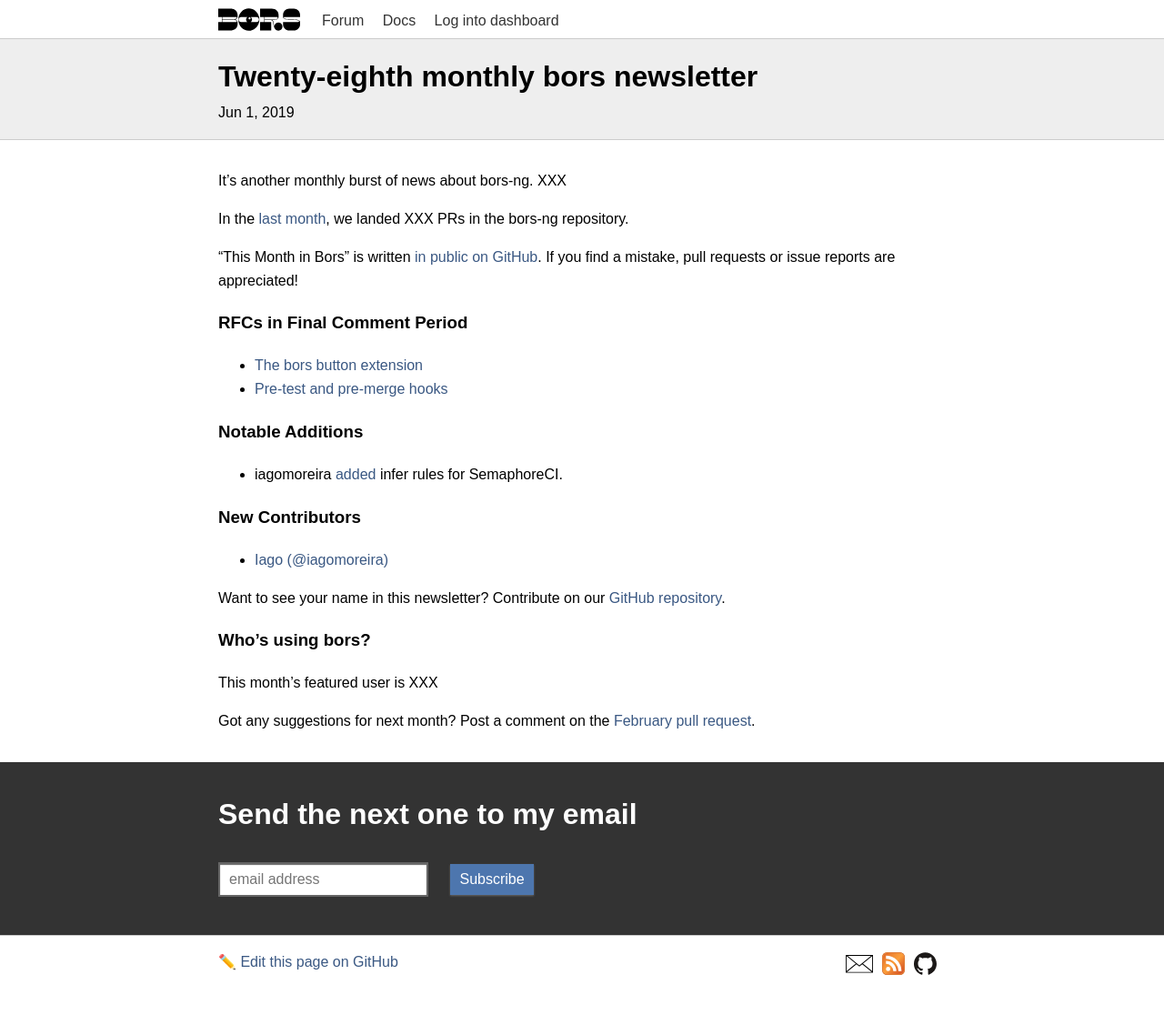
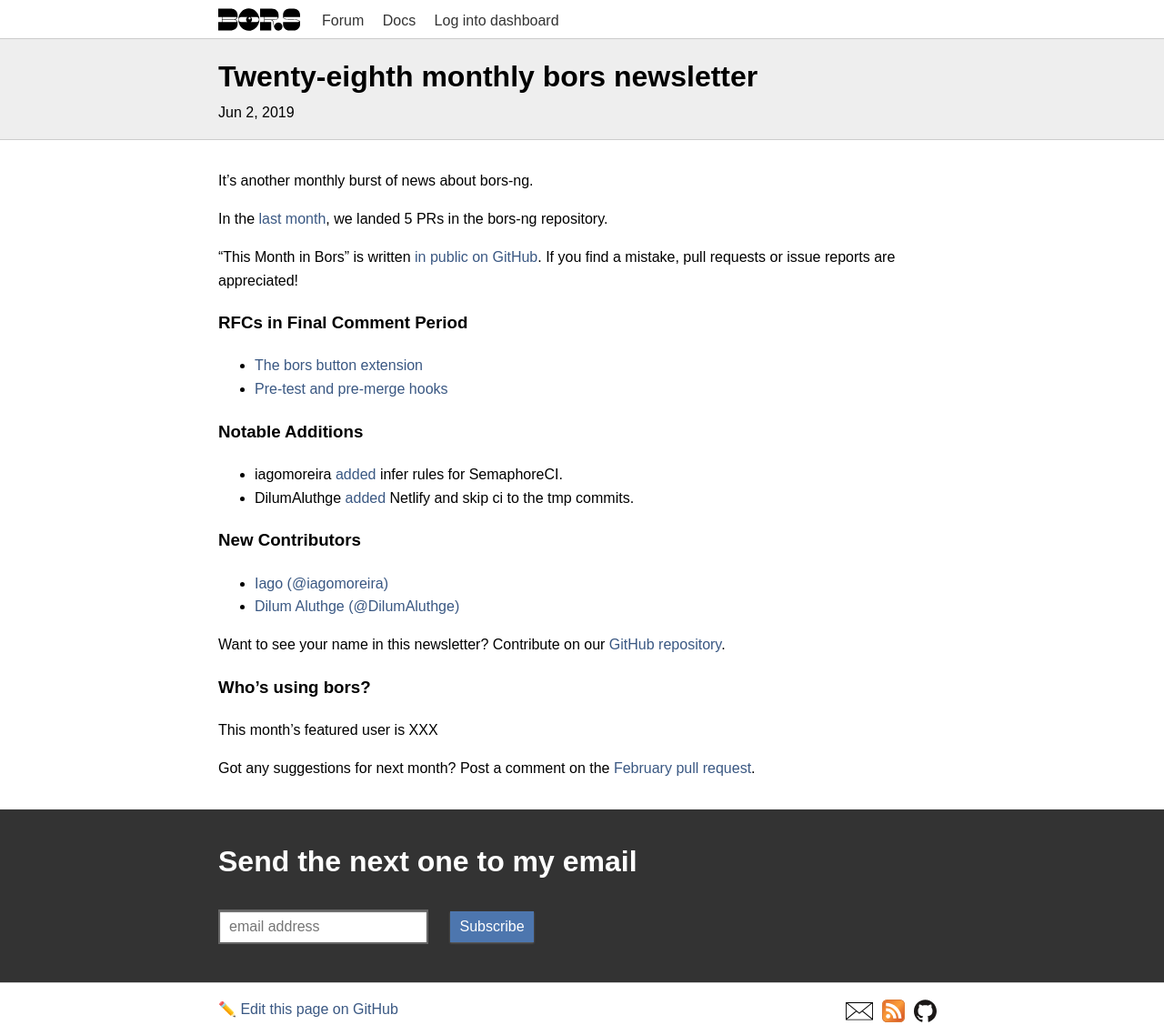
Before and after one commit to bors-ng/bors-ng.github.io, a Jekyll site: the page built from _posts/2019-06-01-tmib-29.md, in a window 1280 px wide. Shown: the whole page at 91% size. Built offline with Jekyll 4.4.1, drawn with Linux system fonts in a browser that asks for light colours; before the commit the page ends 1087 px from its top, so only the background shows below that.

Commit message:
Add bors-ng/bors-ng#652
Add @DilumAluthge

```diff
--- a/_posts/2019-06-01-tmib-29.md
+++ b/_posts/2019-06-01-tmib-29.md
@@ -1,15 +1,15 @@
 ---
 layout:     post
 title:      Twenty-eighth monthly bors newsletter
-date:       2019-06-01 00:00:00
-summary:    This May, xxxxxxx
+date:       2019-06-02 00:00:00
+summary:    This May, we added support for SemaphoreCI and Netlify
 categories: newsletter
 ---
 
-It's another monthly burst of news about bors-ng. XXX
+It's another monthly burst of news about bors-ng.
 
 In the [last month](https://github.com/bors-ng/bors-ng/pulls?utf8=%E2%9C%93&q=is%3Apr%20is%3Amerged%20closed%3A2019-05-01..2019-06-03),
-we landed XXX PRs in the bors-ng repository.
+we landed 5 PRs in the bors-ng repository.
 
 "This Month in Bors" is written [in public on GitHub][GitHub for TMiB].
 If you find a mistake, pull requests or issue reports are appreciated!
@@ -26,11 +26,13 @@
 ### Notable Additions
 
 * iagomoreira [added](https://github.com/bors-ng/bors-ng/pull/651) infer rules for SemaphoreCI.
+* DilumAluthge [added](https://github.com/bors-ng/bors-ng/pull/652) Netlify and skip ci to the tmp commits.
 
 
 ### New Contributors
 
 * [Iago (@iagomoreira)](https://github.com/iagomoreira)
+* [Dilum Aluthge (@DilumAluthge)](https://github.com/DilumAluthge)
 
 Want to see your name in this newsletter? Contribute on our [GitHub repository](https://github.com/bors-ng/bors-ng).
 
```
